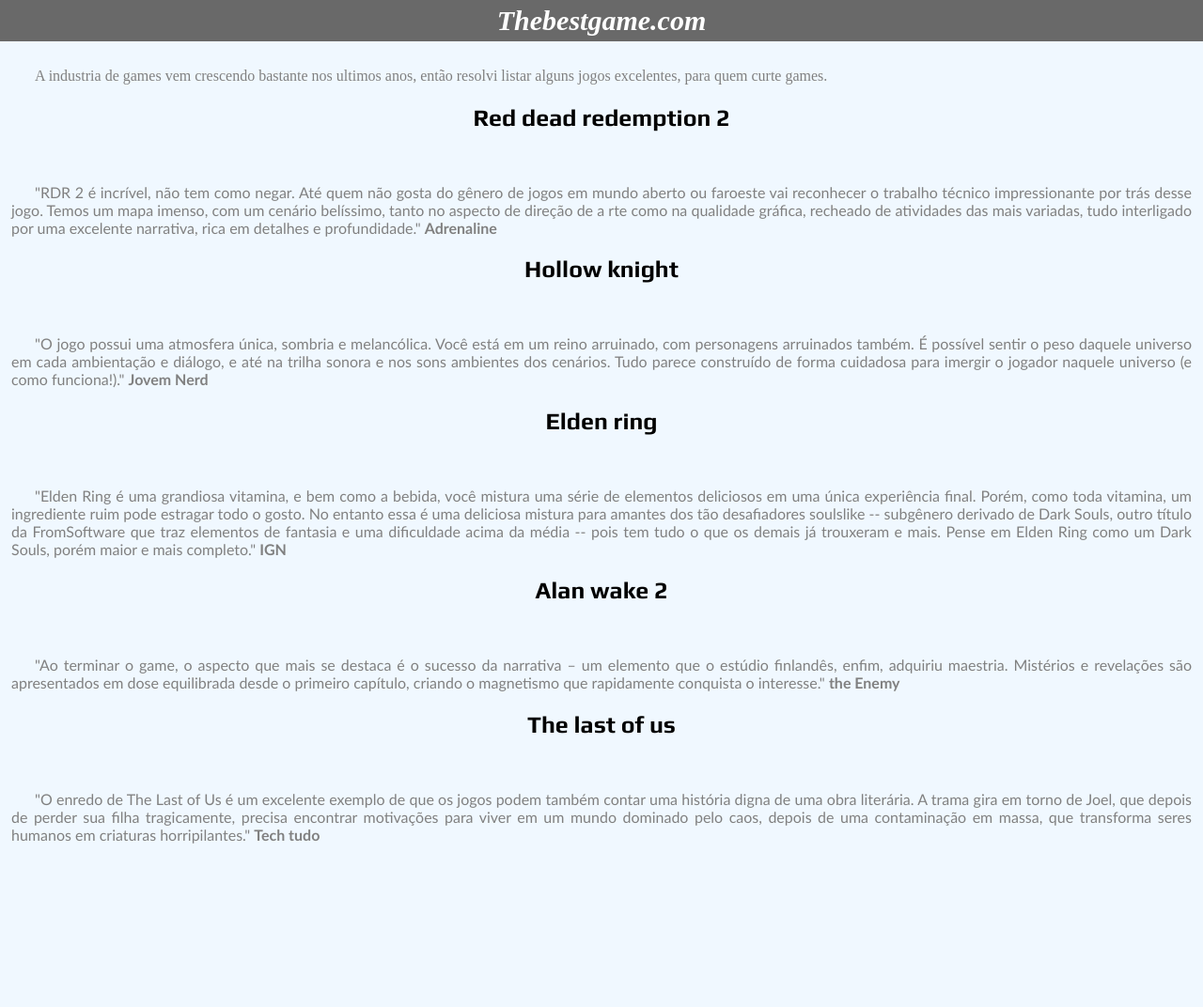
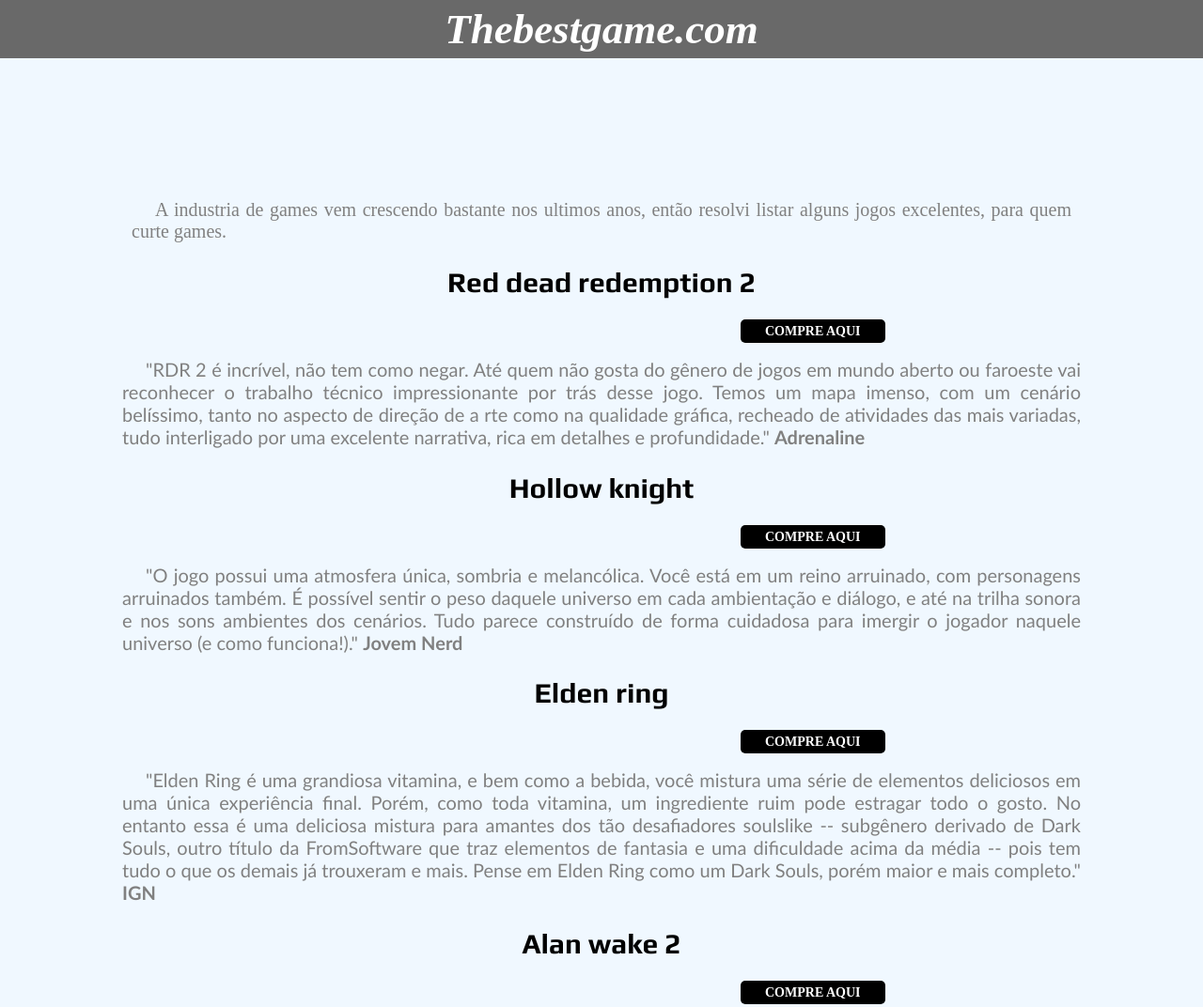
Before and after one commit to matheusfelipe2004/primeiro-site, a plain HTML site: page index.html in a window 1280 px wide. Shown: the top 1072 px of the page at 94% size. Before the commit the page ends 926 px from the top, so only its background shows below. Drawn offline with Linux system fonts and the light colour scheme.

Commit message:
atualizei o hindex.html e o style.css, criando @media screen

```diff
--- a/index.html
+++ b/index.html
@@ -24,6 +24,7 @@
     <h2>Red dead redemption 2</h2>
 
     <img src="../Fotos/img-red.jpeg" alt="" />
+    <a href="https://store.steampowered.com/app/1174180/Red_Dead_Redemption_2//"target="_blank">COMPRE AQUI</a>
 
     <div class="p2">
         <p>
@@ -39,6 +40,7 @@
     <h2>Hollow knight</h2>
 
     <img class="img2" src="../Fotos/9efa9830b8a80e3adc767284791c81d9.jpg" alt="">
+    <a href="https://store.steampowered.com/app/367520/Hollow_Knight/"target="_blank">COMPRE AQUI</a>
 
     <div class="p2">
         <p>
@@ -55,6 +57,7 @@
     <h2>Elden ring</h2>
 
     <img class="img2" src="../Fotos/Elden ring.jpg" alt="">
+    <a href="https://store.steampowered.com/app/1245620/ELDEN_RING/"target="_blank">COMPRE AQUI</a>
 
     <div class="p2">
         <p>
@@ -72,6 +75,8 @@
     <h2>Alan wake 2</h2>
 
     <img src="../Fotos/apps.7759.14335040691238971.69596c0b-00e0-49eb-a6ce-2535ef602b5e.jpeg" alt="">
+    <a href="https://store.epicgames.com/pt-BR/p/alan-wake-2"
+    target="_blank">COMPRE AQUI</a>
 
     <div class="p2">
         <p>
@@ -85,12 +90,16 @@
         </div>
     <h2>The last of us</h2>
 
-    <img class="img2" src="/Fotos/The last of us.jpg" alt="">
+        <img src="/Fotos/The last of us.jpg" alt="">
+         <a href="https://store.steampowered.com/app/1888930/The_Last_of_Us_Part_I/"  target="_blank">COMPRE AQUI</a>
+
+
 
     <div class="p2">
       <p>
         "O enredo de The Last of Us é um excelente exemplo de que os jogos podem também contar uma história digna de uma obra literária. A trama gira em torno de Joel, que depois de perder sua filha tragicamente, precisa encontrar motivações para viver em um mundo dominado pelo caos, depois de uma contaminação em massa, que transforma seres humanos em criaturas horripilantes." <strong>Tech tudo</strong></p>
     </div>
   </div>
+  <script src="script.js"></script>
   </body>
 </html>
--- a/script.js
+++ b/script.js
@@ -2,7 +2,7 @@
 let matheus = 10
 let matheus2 = 5
 let total = 0
-matheus2 = "Agora é uma strings"
+matheus2 = "Agora é uma strings "
 total = matheus+matheus2
 
 console.log("Eu eu sou o Mathues")
@@ -10,5 +10,5 @@
 console.log("O resultado final é " + total)
 
 const numero = 7
-numero = "fabio"
+//numero = "fabio"
 console.log(numero)
--- a/style.css
+++ b/style.css
@@ -1,5 +1,6 @@
 
 @import url('https://fonts.googleapis.com/css2?family=Play:wght@400;700&display=swap');
+
 body{
     background:#F0F8FF;
     margin: 0px;
@@ -7,10 +8,29 @@
 }
 
 .container{
-    padding: 12px;
+    padding: 20px;
 }
 
-h1 {
+
+a{
+    background: black;
+    color: white;
+    padding: 5px 24px;
+    text-decoration: none;
+    margin-left: 80px;
+    border-radius: 5px;
+    font-weight: bold;
+    font-size: 11px;
+}
+
+
+a:hover{
+    background: white;
+    color: #f00;
+    border: 1px solid black;
+}
+
+h1{
     margin: 0px;
     font-size: 30px;
         padding: 5px 0px 5px 0px;
@@ -30,6 +50,7 @@
         color: #808080;
         text-align: justify;
     }
+
 .p2{
         text-align: justify;
         text-indent: 25px;
@@ -40,51 +61,92 @@
     }
 img{
         margin-left: 10%;
+        margin-bottom: 10px;
         width: 80%;
     }
 img:hover{
         transform: scale(1.07);
         transition-duration: 1s;
         cursor: pointer;
+
     }
 
+   @media screen and (min-width: 576px){
+    .container{
+        padding: 30px;
 
-@media screen and (max-width: 576px){
-    .container{
-        padding: 40px;
     }
-    .p1{
-        font-size: 18px;
-        margin: 15px;
+    h1{
+        font-size: 35px;
+    }
+    a{
+        margin-left: 180px;
+        padding: 5px 26px;
+        font-size: 12px;
     }
 
-    .p2{
-        margin: 16px 5px 16px 5px;
-        font-size: 18px;
-
    }
-    h2 {
-        font-size:23px;
-        margin: 25px;
-    }
-}
-
-@media screen and (max-width: 768px) {
+   @media screen and (min-width: 768px) {
      .container{
         padding: 50px;
      }
-    h1{
-        font-size: 50px;
+     .p1{
+        margin: 0px 10px 15px 10px;
      }
-    .p1{
-        margin: 0px 5px 10px 5px;
-        font-size: 24px;
-    }
-    h2{
-        font-size:35px ;
-    }
-    .p2{
-        font-size: 24px;
+     a{
+        font-size: 13px;
+        margin-left: 245px;
      }
 
    }
+   @media screen and (min-width: 912px) {
+    .container{
+        padding: 90px;
+    }
+    h1{
+        font-size: 40px;
+    }
+    h2{
+        font-size: 30px;
+    }
+    p{
+        font-size: 18px;
+    }
+    img{
+        width: 75%;
+        margin-left: 15%;
+    }
+    a{
+        margin-left: 285px;
+    }
+
+    }
+    @media screen and (min-width: 1024px) {
+        .container{
+            padding: 110px;
+        }
+        a{
+            font-size: 14px;
+            margin-left: 315px;
+        }
+    }
+        @media screen and (min-width: 1280px)  {
+            .container{
+                padding: 130px;
+            }
+            h1{
+                font-size: 45px;
+            }
+            img{
+                width: 60%;
+                margin-left: 20%;
+
+        }
+        p{
+            text-align:justify;
+            font-size:20px
+        }
+        a{
+            margin-left: 450px;
+        }
+    }
```
Lines whose indentation alone changed are shown as unchanged.
